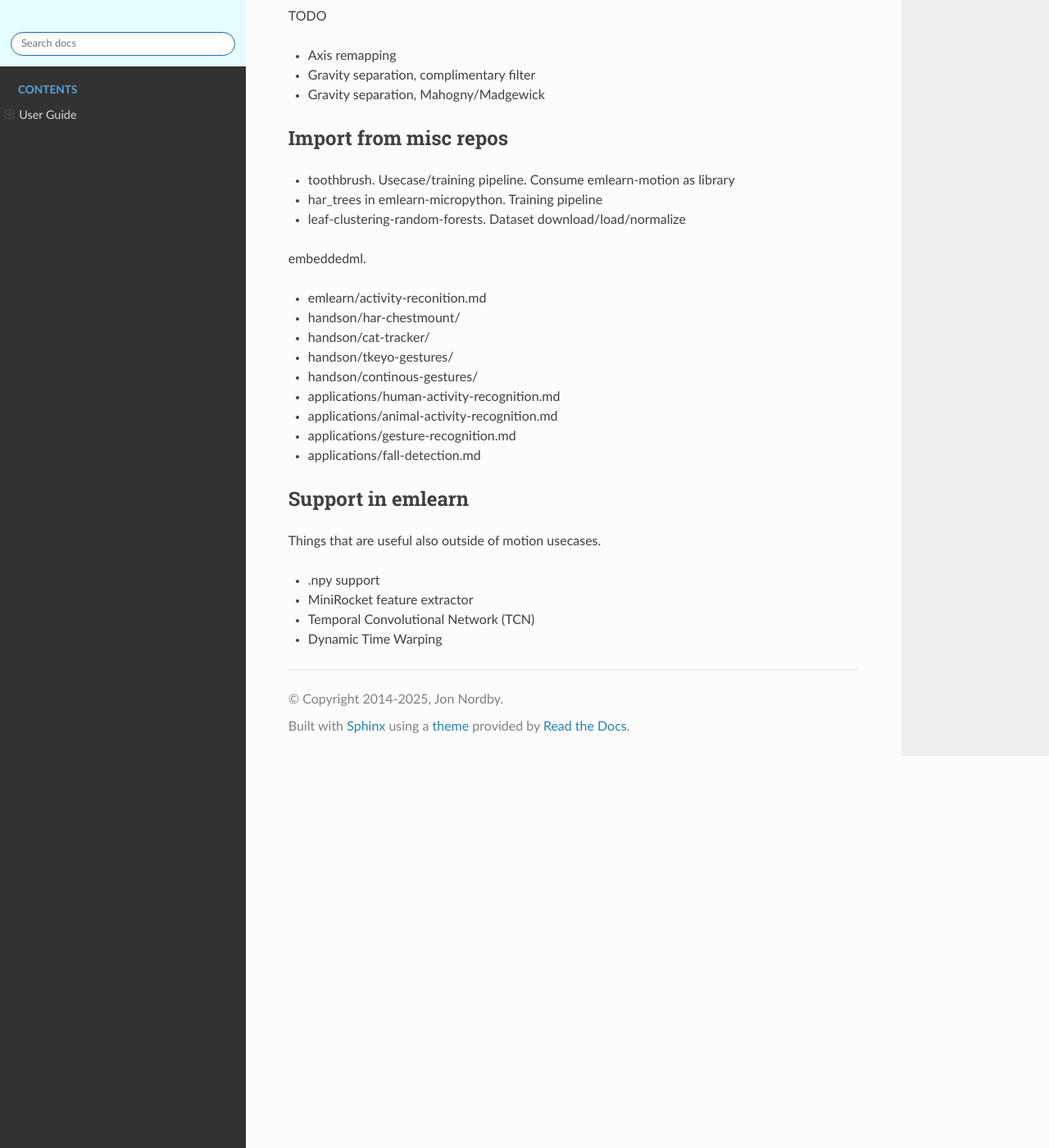
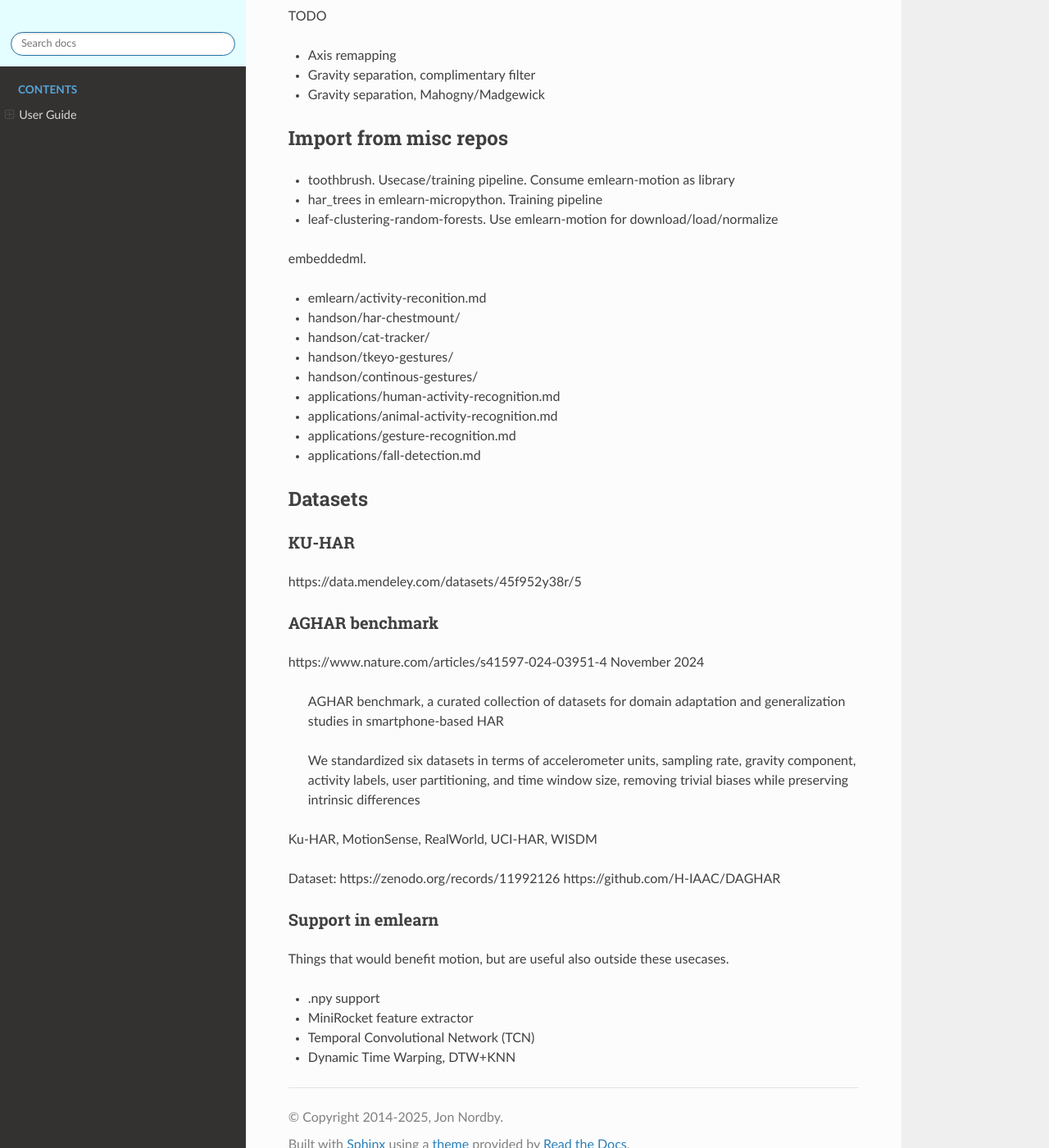
Before and after one commit to jonnor/emlearn-motion, a Sphinx documentation site: the page built from docs/notes.md, in a window 1280 px wide and 1400 px high, scrolled down 872 px. Shown: the whole window at 82% size. Built offline with Sphinx 7.4.7 and the Read the Docs theme 3.1.0, drawn with Linux system fonts in a browser that asks for light colours; pages that are not in the unit, such as notebooks, are missing from menus.

Commit message:
datasets: Try fix download

```diff
--- a/docs/notes.md
+++ b/docs/notes.md
@@ -40,7 +40,7 @@
 
 - toothbrush. Usecase/training pipeline. Consume emlearn-motion as library
 - har_trees in emlearn-micropython. Training pipeline
-- leaf-clustering-random-forests. Dataset download/load/normalize
+- leaf-clustering-random-forests. Use emlearn-motion for download/load/normalize
 
 embeddedml.
 
@@ -54,10 +54,31 @@
 - applications/gesture-recognition.md
 - applications/fall-detection.md
 
+## Datasets
+
+#### KU-HAR
+https://data.mendeley.com/datasets/45f952y38r/5
+
+#### AGHAR benchmark
+https://www.nature.com/articles/s41597-024-03951-4
+November 2024
+
+> AGHAR benchmark, a curated collection of datasets for domain adaptation and generalization studies in smartphone-based HAR
+
+> We standardized six datasets in terms of
+> accelerometer units, sampling rate, gravity component, activity labels, user partitioning,
+> and time window size, removing trivial biases while preserving intrinsic differences
+
+Ku-HAR, MotionSense, RealWorld, UCI-HAR, WISDM
+
+Dataset: https://zenodo.org/records/11992126
+https://github.com/H-IAAC/DAGHAR
+
+
 #### Support in emlearn
-Things that are useful also outside of motion usecases.
+Things that would benefit motion, but are useful also outside these usecases.
 
 - .npy support
 - MiniRocket feature extractor
 - Temporal Convolutional Network (TCN)
-- Dynamic Time Warping
+- Dynamic Time Warping, DTW+KNN
```
Also changed, not shown: 3 other files.
